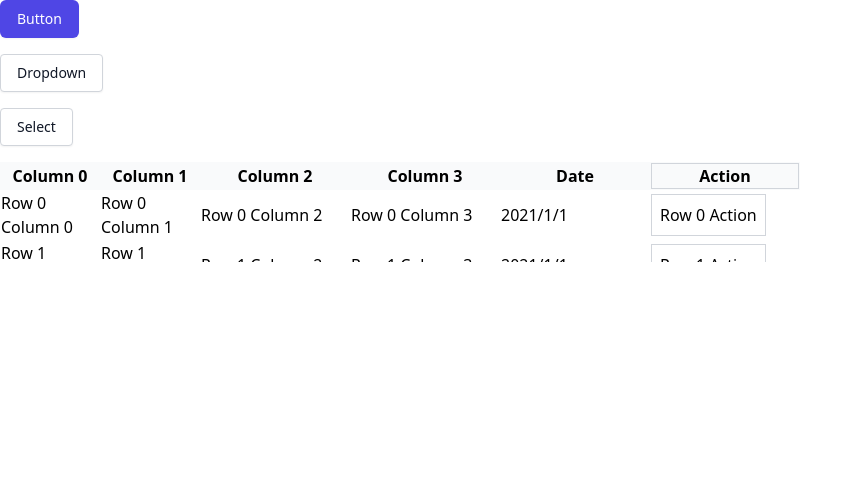
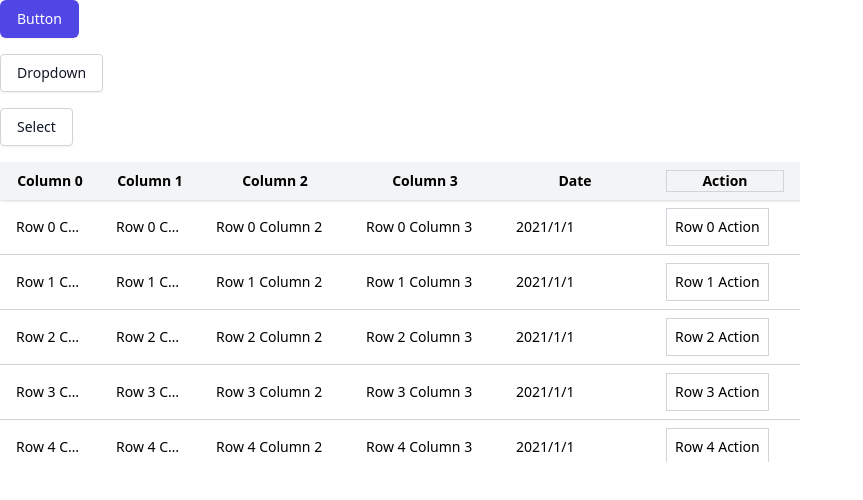
Before and after one commit to 052hide/react-components-headlessui, a React (Create React App) app: page / in a window 1280 px wide. Shown: the top 500 px of the page, without its empty margins (0-863 px from the left). Built offline with nearby package versions, Linux system fonts and the light colour scheme.

Commit message:
create style:table

```diff
--- a/src/App.tsx
+++ b/src/App.tsx
@@ -5,7 +5,7 @@ import type { Props as SelectListboxProps } from '~/components/style/SelectListb
 import Button from '~/components/style/Button'
 import DropdownMenu from '~/components/style/DropdownMenu'
 import SelectListbox from '~/components/style/SelectListbox'
-import Table from '~/components/headless/Table'
+import Table from '~/components/style/Table'
 import { Props as TableProps, Row } from '~/components/headless/Table/type'
 
 const configColumns = (): TableProps['configColumns'] => {
@@ -165,7 +165,7 @@ const App: React.FC = (): JSX.Element => {
           items={selectItems}
         />
       </div>
-      <div className="w-[800px] h-[100px] overflow-x-auto">
+      <div className="w-[800px] h-[300px] overflow-x-auto">
         <Table
           configColumns={configColumns()}
           headerColumns={headerColumns()}
--- a/src/components/headless/Table/Column/index.tsx
+++ b/src/components/headless/Table/Column/index.tsx
@@ -7,7 +7,7 @@ export const Component = (props: PropsWithChildren<Props>): JSX.Element => {
   return (
     <HtmlTagName
       data-col-key={props.dataColKey}
-      className={`${props.isHeader ? 'bg-gray-50' : 'bg-white'} ${
+      className={`${props.classNames?.base || 'm-0 p-0'} ${
         props.fixed?.position && 'sticky'
       }`}
       style={{
--- a/src/components/headless/Table/Column/type.ts
+++ b/src/components/headless/Table/Column/type.ts
@@ -5,4 +5,7 @@ export type Props = {
     margin: number
   }
   isHeader: boolean
+  classNames?: {
+    base?: string
+  }
 }
--- a/src/components/headless/Table/Row/index.tsx
+++ b/src/components/headless/Table/Row/index.tsx
@@ -2,7 +2,14 @@ import React, { PropsWithChildren } from 'react'
 import { Props } from './type'
 
 export const Component = (props: PropsWithChildren<Props>): JSX.Element => {
-  return <tr data-row-key={props.dataRowKey || undefined}>{props.children}</tr>
+  return (
+    <tr
+      data-row-key={props.dataRowKey || undefined}
+      className={props.classNames?.base}
+    >
+      {props.children}
+    </tr>
+  )
 }
 
 export default Component
--- a/src/components/headless/Table/Row/type.ts
+++ b/src/components/headless/Table/Row/type.ts
@@ -1,3 +1,6 @@
 export type Props = {
   dataRowKey?: string
+  classNames?: {
+    base: string
+  }
 }
--- a/src/components/headless/Table/index.tsx
+++ b/src/components/headless/Table/index.tsx
@@ -42,7 +42,7 @@ export const Component = (props: Props): JSX.Element => {
       <div className="h-full">
         <div className="overflow-x-auto overflow-y-scroll max-h-full">
           <table
-            className="min-w-full table-fixed"
+            className="min-w-full table-fixed border-none"
             style={{ width: `${tableWidth()}px` }}
           >
             <colgroup>
@@ -54,7 +54,7 @@ export const Component = (props: Props): JSX.Element => {
               ))}
             </colgroup>
             <thead className={`sticky top-0 ${zIndexClassNames.fixedHeader}`}>
-              <Row>
+              <Row classNames={{ base: 'shadow' }}>
                 {props.configColumns.map((configColumn) => (
                   <Column
                     key={configColumn.key}
@@ -66,10 +66,12 @@ export const Component = (props: Props): JSX.Element => {
                         margin: configColumn.fixed.margin,
                       }
                     }
+                    classNames={
+                      props.headerColumns[configColumn.key].classNames
+                    }
                   >
-                    {props.headerColumns[configColumn.key].children
-                      ? props.headerColumns[configColumn.key].children
-                      : formattedValue(
+                    {props.headerColumns[configColumn.key].children ||
+                      formattedValue(
                         props.headerColumns[configColumn.key].value,
                         props.headerColumns[configColumn.key].format
                       )}
@@ -78,8 +80,16 @@ export const Component = (props: Props): JSX.Element => {
               </Row>
             </thead>
             <tbody>
-              {props.rows.map((row) => (
-                <Row key={row.key} dataRowKey={row.key}>
+              {props.rows.map((row, i) => (
+                <Row
+                  key={row.key}
+                  dataRowKey={row.key}
+                  classNames={
+                    i !== 0
+                      ? { base: 'border-t border-solid border-gray-300' }
+                      : undefined
+                  }
+                >
                   {props.configColumns.map((configColumn) => (
                     <Column
                       key={configColumn.key}
@@ -90,10 +100,10 @@ export const Component = (props: Props): JSX.Element => {
                           margin: configColumn.fixed.margin,
                         }
                       }
+                      classNames={row.columns[configColumn.key].classNames}
                     >
-                      {row.columns[configColumn.key].children
-                        ? row.columns[configColumn.key].children
-                        : formattedValue(
+                      {row.columns[configColumn.key].children ||
+                        formattedValue(
                           row.columns[configColumn.key].value,
                           row.columns[configColumn.key].format
                         )}
--- a/src/components/headless/Table/type.ts
+++ b/src/components/headless/Table/type.ts
@@ -13,9 +13,12 @@ export type Column<
   F extends 'date' | 'datetime' | 'array' = 'date' | 'datetime' | 'array'
 > = ColumnValue<V> & {
   format?: F
+  classNames?: {
+    base: string
+  }
 }
 
-type Columns = {
+export type Columns = {
   [key: string]: Column
 }
 
--- /dev/null
+++ b/src/components/style/Table/index.tsx
@@ -0,0 +1,61 @@
+import React from 'react'
+import {
+  Props as TableProps,
+  Columns as TableColumns,
+  Column as TableColumn,
+} from '~/components/headless/Table/type'
+import Table from '~/components/headless/Table'
+import { Props } from './type'
+
+const baseColumnClassName = () => 'py-2 px-4 text-sm truncate'
+
+const headerColumnClassName = () =>
+  `${baseColumnClassName()} text-center font-bold bg-gray-100`
+
+const bodyColumnClassName = () => `${baseColumnClassName()} bg-white`
+
+const Component = (props: Props): JSX.Element => {
+  const headerColumns: TableColumns = {}
+  Object.keys(props.headerColumns).forEach((key) => {
+    headerColumns[key] = {
+      ...(props.headerColumns[key] as TableColumn),
+      classNames: { base: headerColumnClassName() },
+    }
+  })
+
+  const rows: TableProps['rows'] = props.rows.map((row) => {
+    const columns: TableColumns = {}
+    Object.keys(row.columns).forEach((key) => {
+      columns[key] = {
+        ...(row.columns[key] as TableColumn),
+        classNames: {
+          base: bodyColumnClassName(),
+        },
+      }
+    })
+    return {
+      ...row,
+      columns,
+    }
+  })
+
+  return (
+    <Table
+      configColumns={props.configColumns}
+      headerColumns={headerColumns}
+      rows={rows}
+    />
+  )
+}
+
+Component.defaultProps = {
+  htmlType: 'button',
+  disabled: false,
+  clickIntervalMillisecond: 200,
+  block: false,
+  loading: false,
+  theme: 'primary',
+  size: 'base',
+}
+
+export default Component
--- /dev/null
+++ b/src/components/style/Table/type.ts
@@ -0,0 +1,20 @@
+import { OmitClassNames } from '~/types/common'
+import type {
+  Props as TableProps,
+  Column as TableColumn,
+} from '~/components/headless/Table/type'
+
+export type Columns = {
+  [key: string]: OmitClassNames<TableColumn>
+}
+
+export type Row = {
+  key: string
+  columns: Columns
+}
+
+export type Props = {
+  configColumns: TableProps['configColumns']
+  headerColumns: Columns
+  rows: Row[]
+}
```
Lines whose indentation alone changed are shown as unchanged.
